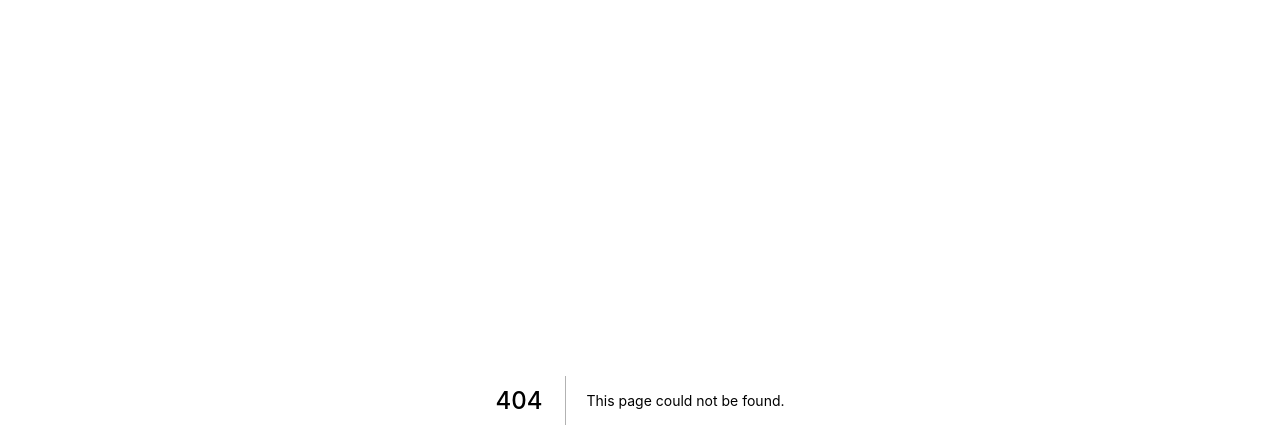
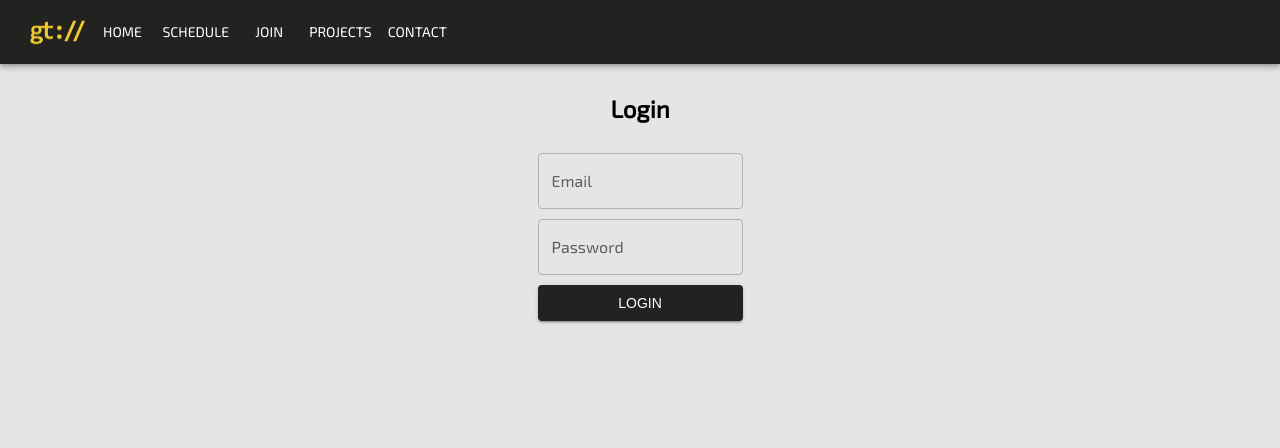
Before and after one commit to nicodemota/gt-webdev-website, a Next.js app: page /login in a window 1280 px wide. Before the commit this address had no page. Shown: the top 448 px of the page. Built offline with nearby package versions, Linux system fonts and the light colour scheme.

Commit message:
Implement login page with Firebase auth integration

```diff
--- /dev/null
+++ b/helpers/firebase.js
@@ -0,0 +1,21 @@
+// Import the functions you need from the SDKs you need
+import { initializeApp } from "firebase/app";
+// TODO: Add SDKs for Firebase products that you want to use
+// https://firebase.google.com/docs/web/setup#available-libraries
+
+// Your web app's Firebase configuration
+// For Firebase JS SDK v7.20.0 and later, measurementId is optional
+const firebaseConfig = {
+    apiKey: "AIzaSyCS2s7GzBGZ4-yKJ_q4d-vdqDNZQpD8M70",
+    authDomain: "gt-webdev-website.firebaseapp.com",
+    projectId: "gt-webdev-website",
+    storageBucket: "gt-webdev-website.appspot.com",
+    messagingSenderId: "562784179730",
+    appId: "1:562784179730:web:37e4b2c5ea06f7f5e26acb",
+    measurementId: "G-1QX4LKFHCS"
+};
+
+// Initialize Firebase
+const firebaseApp = initializeApp(firebaseConfig);
+
+export default firebaseApp;
--- a/package.json
+++ b/package.json
@@ -13,6 +13,7 @@
     "@mui/material": "^5.10.10",
     "axios": "^1.1.3",
     "dotenv": "^16.0.3",
+    "firebase": "^9.16.0",
     "firebase-admin": "^11.5.0",
     "next": "^12.3.1",
     "react": "^18.2.0",
--- /dev/null
+++ b/pages/login.js
@@ -0,0 +1,126 @@
+import React, {Component} from "react";
+import NavBar from "../components/NavBar";
+import Head from 'next/head'
+import {Box, Button, TextField} from "@mui/material";
+import {getAuth, signInWithEmailAndPassword} from 'firebase/auth';
+import firebaseApp from "../helpers/firebase";
+import { useRouter } from 'next/router'
+
+const Login = () => {
+    const [email, setEmail] = React.useState('');
+    const [password, setPassword] = React.useState('');
+
+    const auth = getAuth(firebaseApp);
+    const router = useRouter();
+
+    function signIn() {
+        signInWithEmailAndPassword(auth, email, password)
+            .then((userCredential) => {
+                const user = userCredential?.user;
+                if (user) {
+                    router.push('/join');
+                }
+            })
+            .catch((error) => {
+                const errorCode = error.code;
+                const errorMessage = error.message;
+                console.error('error creating account');
+                console.error(errorCode, errorMessage);
+                if (errorCode === 'auth/wrong-password') {
+                    alert('Unable to login. Incorrect password provided.');
+                } else if(errorCode === 'auth/user-not-found') {
+                    alert('Unable to login. User does not exist with this email.');
+                } else if(errorCode === 'auth/invalid-email') {
+                    alert('Unable to login. Invalid email provided.');
+                } else {
+                    alert(`Unable to login. ${errorMessage ? errorMessage : 'Unknown server error.'}`);
+                }
+            });
+    }
+
+    return (
+        <div>
+            <Head>
+                <title>Contact | GT WebDev</title>
+            </Head>
+            <NavBar />
+            <div className="main" style={{display: "flex", width: "100%", justifyContent: "center"}}>
+                <Box sx={{ display: 'flex', flexDirection: 'column', maxWidth: '500px', rowGap: '10px' }}>
+                    <h2 style={{textAlign: "center"}}>Login</h2>
+                    <TextField id="outlined-basic" label="Email" variant="outlined" type="email"
+                               name="email" onChange={(event) => {setEmail(event.target.value)}} />
+                    <TextField id="outlined-basic" label="Password" variant="outlined" type="password"
+                               name="password" onChange={(event) => {setPassword(event.target.value)}} />
+                    <Button onClick={() => {signIn();}} variant="contained">Login</Button>
+                </Box>
+            </div>
+        </div>
+    );
+}
+
+// class Login extends Component {
+//     constructor(props) {
+//         super(props);
+//         this.state = {
+//             "email": "",
+//             "password": ""
+//         };
+//     }
+//
+//     signIn = (event) => {
+//         const auth = getAuth(firebaseApp);
+//         const router = useRouter();
+//         signInWithEmailAndPassword(auth, this.state.email, this.state.password)
+//             .then((userCredential) => {
+//                 const user = userCredential?.user;
+//                 if (user) {
+//                     // navigate(k_root_page_route);
+//                     router.push('/join');
+//                 }
+//             })
+//             .catch((error) => {
+//                 const errorCode = error.code;
+//                 const errorMessage = error.message;
+//                 console.error('error creating account');
+//                 console.error(errorCode, errorMessage);
+//                 if (errorCode === 'auth/wrong-password') {
+//                     alert('Unable to login. Incorrect password provided.');
+//                 } else if(errorCode === 'auth/user-not-found') {
+//                     alert('Unable to login. User does not exist with this email.');
+//                 } else if(errorCode === 'auth/invalid-email') {
+//                     alert('Unable to login. Invalid email provided.');
+//                 } else {
+//                     alert(`Unable to login. ${errorMessage ? errorMessage : 'Unknown server error.'}`);
+//                 }
+//             });
+//     }
+//
+//     handleChange = (event) => {
+//         this.setState({
+//             [event.target.name]: event.target.value
+//         });
+//     }
+//
+//     render() {
+//         return (
+//             <div>
+//                 <Head>
+//                     <title>Contact | GT WebDev</title>
+//                 </Head>
+//                 <NavBar />
+//                 <div className="main" style={{display: "flex", width: "100%", justifyContent: "center"}}>
+//                     <Box sx={{ display: 'flex', flexDirection: 'column', maxWidth: '500px', rowGap: '10px' }}>
+//                         <h2 style={{textAlign: "center"}}>Login</h2>
+//                         <TextField id="outlined-basic" label="Email" variant="outlined"
+//                                    name="email" onChange={this.handleChange} />
+//                         <TextField id="outlined-basic" label="Password" variant="outlined" type="password"
+//                                    name="password" onChange={this.handleChange} />
+//                         <Button onClick={this.signIn} variant="contained">Login</Button>
+//                     </Box>
+//                 </div>
+//             </div>
+//         );
+//     }
+// }
+
+export default Login;
```
Also changed, not shown: 1 other file (tests, documents, lock files or other folders).
